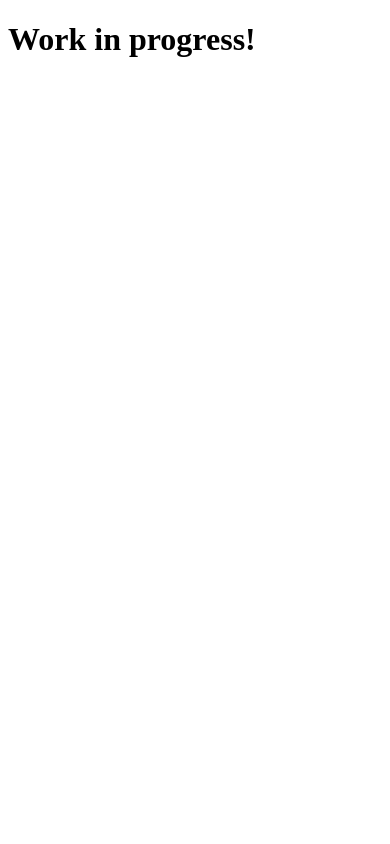
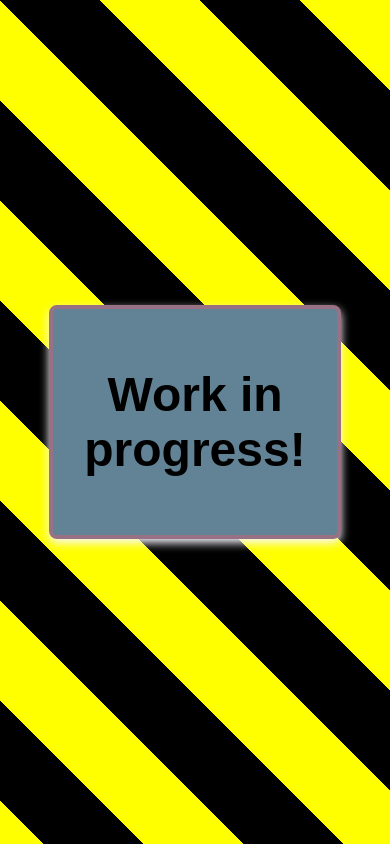
Before and after one commit to nicolae-co/Porto-folio, a plain HTML site: page index.html in a window 390 px wide. Drawn offline with Linux system fonts and the light colour scheme; a web font is replaced by a local one.

Commit message:
Small change

```diff
--- a/index.html
+++ b/index.html
@@ -4,9 +4,14 @@
     <meta charset="UTF-8" />
     <meta http-equiv="X-UA-Compatible" content="IE=edge" />
     <meta name="viewport" content="width=device-width, initial-scale=1.0" />
+    <link rel="stylesheet" href="style.css" />
     <title>Document</title>
   </head>
   <body>
-    <h1>Work in progress!</h1>
+    <div class="container">
+      <div class="text-container">
+        <h1>Work in progress!</h1>
+      </div>
+    </div>
   </body>
 </html>
--- /dev/null
+++ b/style.css
@@ -0,0 +1,54 @@
+@import url('https://fonts.googleapis.com/css2?family=Electrolize&display=swap');
+
+* {
+    margin: 0;
+    padding: 0;
+    box-sizing: border-box;
+    font-family: 'Electrolize', sans-serif;
+}
+
+body {
+    background-image: linear-gradient(45deg, #000000 25%, #ffff00 25%, #ffff00 50%, #000000 50%, #000000 75%, #ffff00 75%, #ffff00 100%);
+    background-size: 200px 200px;
+
+}
+
+.container {
+    height: 100vh;
+    display: grid;
+    place-items: center;
+
+}
+
+.text-container {
+    width: 40vw;
+    height: 20vh;
+    display: grid;
+    place-items: center;
+    border-radius: 8px;
+    background-color: #628395;
+    border: 4px solid #987284;
+    box-shadow: 0px 4px 10px #F7F7FF;
+}
+
+h1 {
+    font-size: 3rem;
+}
+
+@media screen and (max-width: 768px) {
+    .text-container {
+        width: 75vw;
+        height: 60vw;
+        display: flex;
+        align-items: center;
+        justify-content: center;
+        text-align: center;
+    }
+}
+
+@media screen and (max-width: 995px) {
+    .text-container {
+        display: flex;
+        text-align: center;
+    }
+}
```
